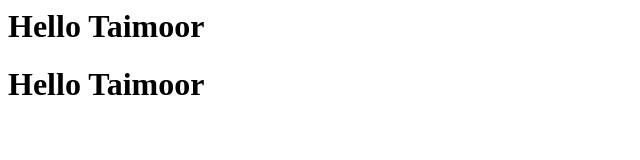
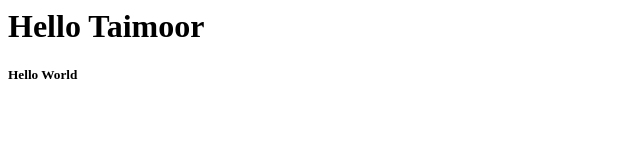
Before and after one commit to taimoorarsalan67/secondlocalrepo, a plain HTML site: page index.html in a window 1280 px wide. Shown: the whole page, without its empty margins (0-640 px from the left). Drawn offline with Linux system fonts and the light colour scheme.

Commit message:
heading with 5 size

```diff
--- a/index.html
+++ b/index.html
@@ -1,2 +1,2 @@
 <h1>Hello Taimoor</h1>
-<h1>Hello Taimoor</h1>
+<h5>Hello World</h5>
```
